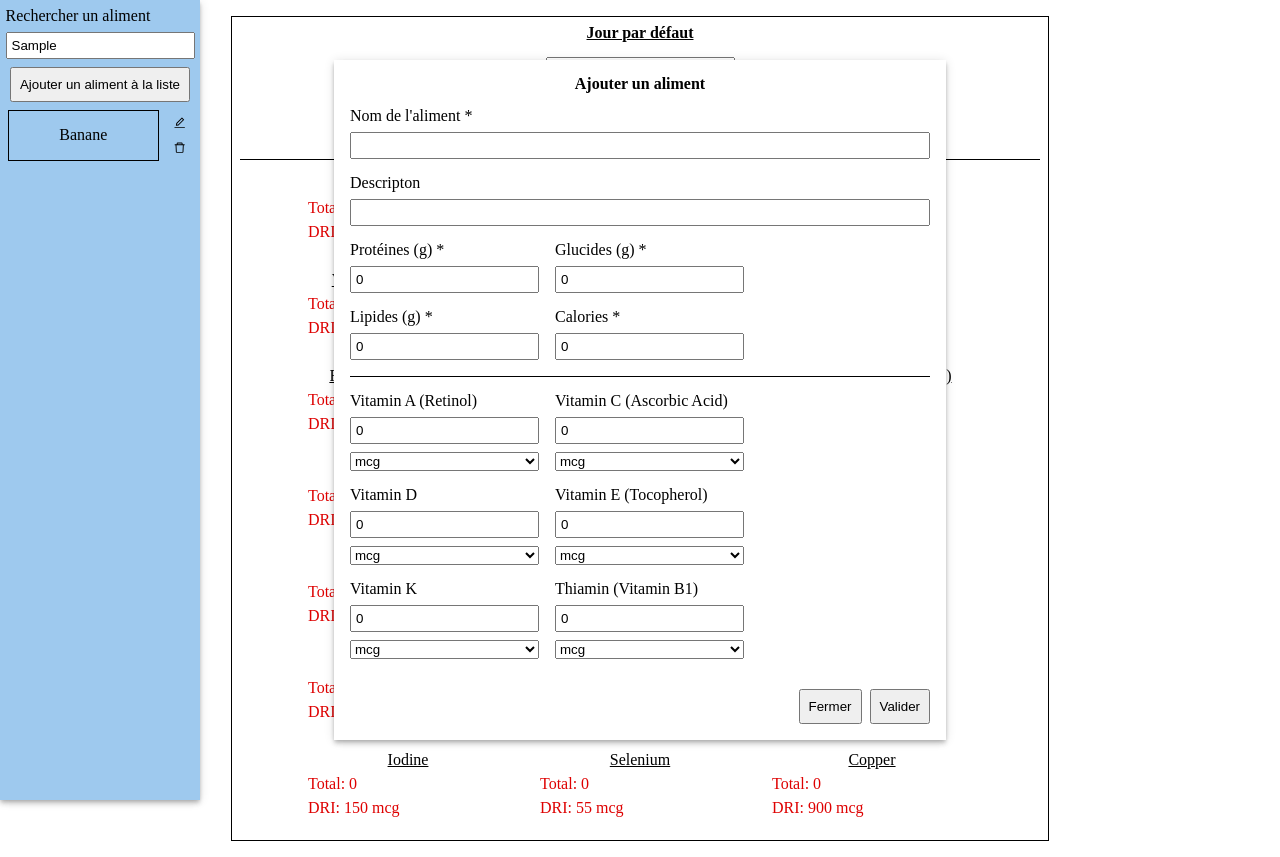
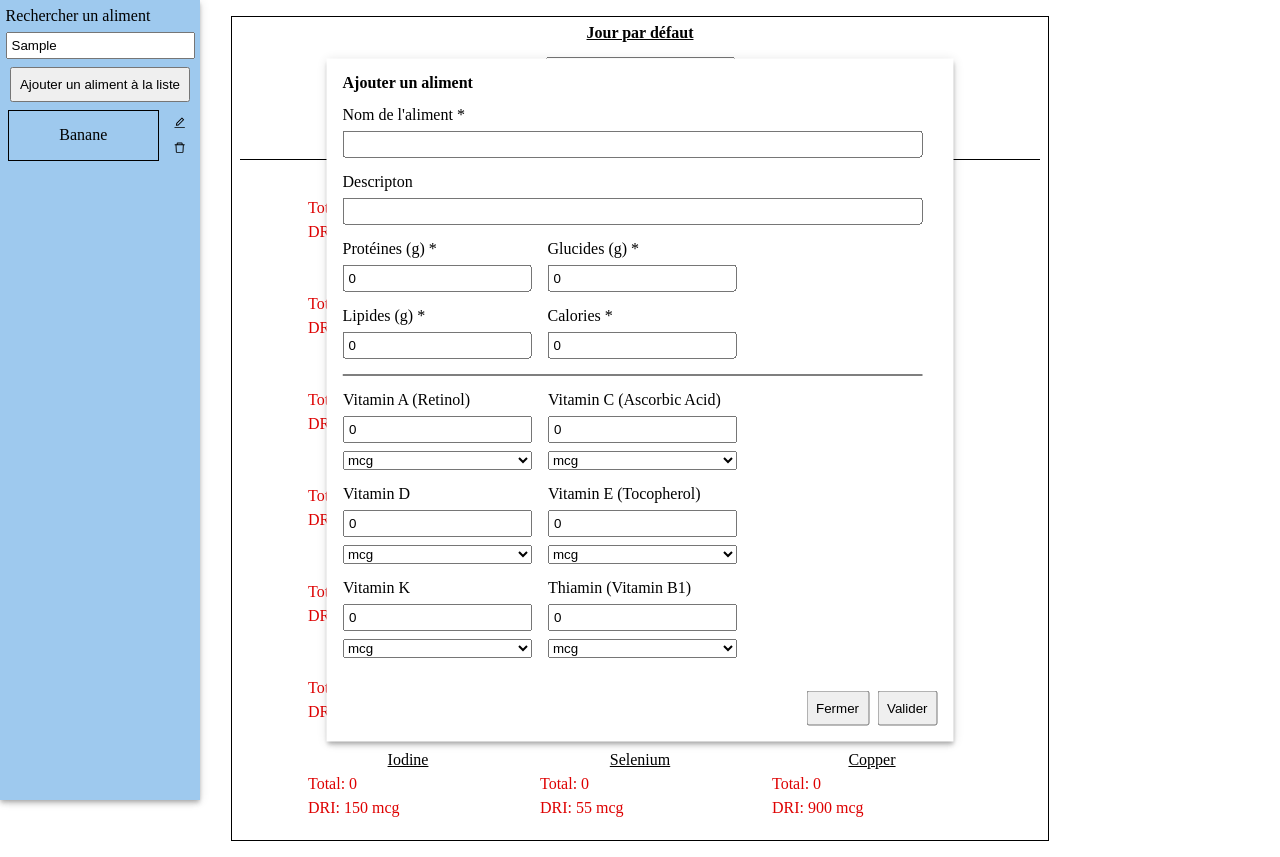
Before and after one commit to Clement-Hue/powerfood, a React (Vite) app in the folder frontend/: page / in a window 1280 px wide. Both pictures are taken after typing "Sample" into the empty fields and a click on the button "Ajouter un aliment à la liste". Built offline with nearby package versions, Linux system fonts and the light colour scheme.

Commit message:
Improve dialog css

```diff
--- a/frontend/src/modules/board/components/FoodDialog/FoodDialog.module.scss
+++ b/frontend/src/modules/board/components/FoodDialog/FoodDialog.module.scss
@@ -8,6 +8,7 @@
 }
 
 .nutrients-container {
+  box-sizing: border-box;
   border-top: var(--border);
   padding-top: sizing.spacing(2);
   display: flex;
@@ -15,7 +16,7 @@
   flex-wrap: wrap;
   gap: sizing.spacing(2);
   overflow: auto;
-  max-height: 280px;
+  max-height: 300px;
 }
 
 .macros-container {
@@ -25,13 +26,7 @@
   gap: sizing.spacing(2);
 }
 
-.buttons-container {
-  align-self: end;
-  display: flex;
-  gap: sizing.spacing(1);
-}
 
 .title {
-  align-self: center;
   font-weight: var(--font-weight-bold);
 }
--- a/frontend/src/modules/board/components/FoodDialog/FoodDialog.tsx
+++ b/frontend/src/modules/board/components/FoodDialog/FoodDialog.tsx
@@ -46,9 +46,17 @@ const FoodDialog: React.FC<Props> = ({open, onClose, title = "Ajouter un aliment
     }
 
     return (
-            <Dialog open={open}>
-                <form onSubmit={handleSubmit(handleValidate)} className={classes["container"]}>
-                    <span className={classes["title"]}>{title}</span>
+            <Dialog open={open} header={
+                <span className={classes["title"]}>{title}</span>
+            }
+                    actions={
+                        <>
+                            <Button onClick={onClose}>Fermer</Button>
+                            <Button form="add-food-form" type="submit"> Valider</Button>
+                        </>
+                    }
+            >
+                <form id="add-food-form" onSubmit={handleSubmit(handleValidate)} className={classes["container"]}>
                     <Input {...register("name")} required label="Nom de l'aliment" />
                     <Input {...register("description")} label="Descripton" />
                     <div className={classes["macros-container"]}>
@@ -68,10 +76,6 @@ const FoodDialog: React.FC<Props> = ({open, onClose, title = "Ajouter un aliment
                                 ]}/>
                             </div>
                         ))}
-                    </div>
-                    <div className={classes["buttons-container"]}>
-                        <Button onClick={onClose}>Fermer</Button>
-                        <Button type="submit"> Valider</Button>
                     </div>
                 </form>
             </Dialog>
--- a/frontend/src/shares/Dialog/Dialog.module.scss
+++ b/frontend/src/shares/Dialog/Dialog.module.scss
@@ -1,11 +1,13 @@
 @use "src/styles/sizing";
 
 .container {
+  display: flex;
+  flex-direction: column;
+  gap: sizing.spacing(2);
+  max-height: 90vh;
   box-sizing: border-box;
   z-index: var(--dialog-z-index);
   position: fixed;
-  overflow: auto;
-  max-height: calc(100vh - 10%);
   box-shadow: var(--shadow-1);
   padding: sizing.spacing(2);
   background-color: white;
@@ -13,3 +15,14 @@
   left: 50%;
   transform: translateX(-50%) translateY(-50%);
 }
+
+.actions-container {
+  align-self: end;
+  display: flex;
+  gap: sizing.spacing(1);
+}
+
+.content-container {
+  scrollbar-gutter: stable;
+  overflow-y: auto;
+}
--- a/frontend/src/shares/Dialog/Dialog.tsx
+++ b/frontend/src/shares/Dialog/Dialog.tsx
@@ -2,15 +2,25 @@ import React from 'react';
 import classes from "./Dialog.module.scss"
 import {createPortal} from "react-dom";
 
-const Dialog: React.FC<Props> = ({children, open}) => {
+const Dialog: React.FC<Props> = ({children, header, actions, open}) => {
     return !open ? null :  createPortal(
         <div className={classes.container} aria-modal="true" role="dialog">
-            {children}
+            <div>
+                {header}
+            </div>
+            <div className={classes["content-container"]}>
+                {children}
+            </div>
+            <div className={classes["actions-container"]}>
+                {actions}
+            </div>
         </div>
     , document.body);
 };
 type Props = {
     open?: boolean
+    header?: React.ReactNode
     children?: React.ReactNode
+    actions?: React.ReactNode
 }
 export default Dialog;
```
